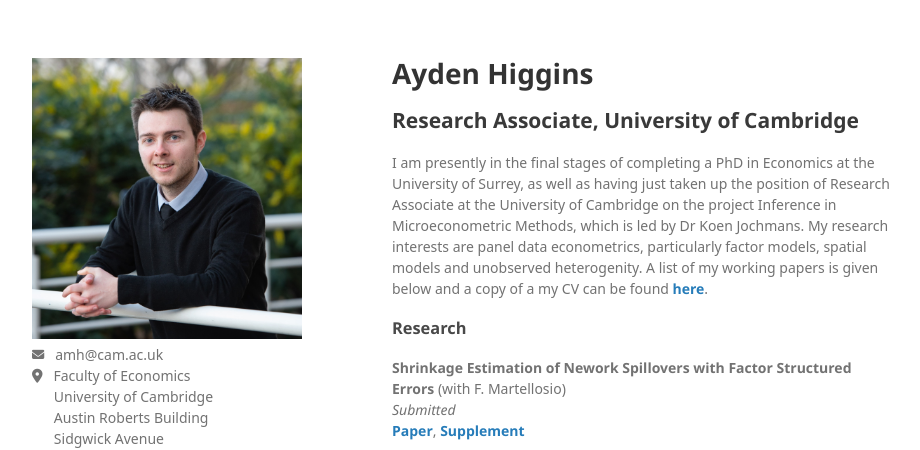
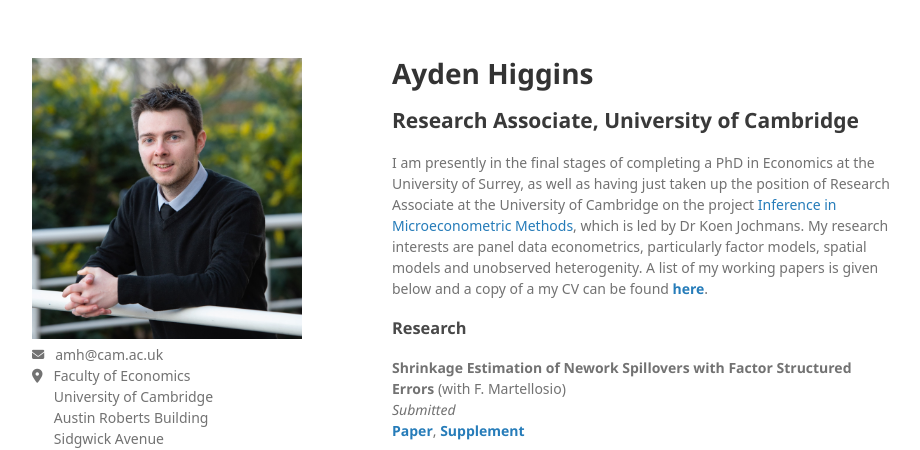
Before and after one commit to Tokkita/Tokkita.github.io, a Jekyll site: the page built from index.md, in a window 1280 px wide. Shown: the top 450 px of the page, without its empty margins (178-1098 px from the left). Built offline with Jekyll 4.4.1, drawn with Linux system fonts in a browser that asks for light colours; nearby versions of some CDN libraries; some web fonts are replaced; our own code applies the rules of GitHub Pages for plain Markdown files; a script that is not in the unit is left out; part of the change alters nothing that is shown.

```diff
--- a/index.md
+++ b/index.md
@@ -3,8 +3,7 @@
 
 I am presently in the final stages of completing a PhD in Economics at the University of
 Surrey, as well as having just taken up the position of Research Associate at the University of
-Cambridge on the project Inference in Microeconometric Methods, which is led by Dr
-Koen Jochmans. My research interests are panel data econometrics, particularly factor models, spatial models and unobserved heterogenity. A list of my working papers is given below and a copy of a my CV can be found <strong><a href="{{ CV.pdf | prepend: '/assets/pdf/CV/CV.pdf' | relative_url | download }}">here</a></strong>.
+Cambridge on the project <a href="{{ http://www.econ.cam.ac.uk/MiMo}}">Inference in Microeconometric Methods</a>, which is led by Dr Koen Jochmans. My research interests are panel data econometrics, particularly factor models, spatial models and unobserved heterogenity. A list of my working papers is given below and a copy of a my CV can be found <strong><a href="{{ CV.pdf | prepend: '/assets/pdf/CV/CV.pdf' | relative_url | download }}">here</a></strong>.
 
 ### Research
 
```
